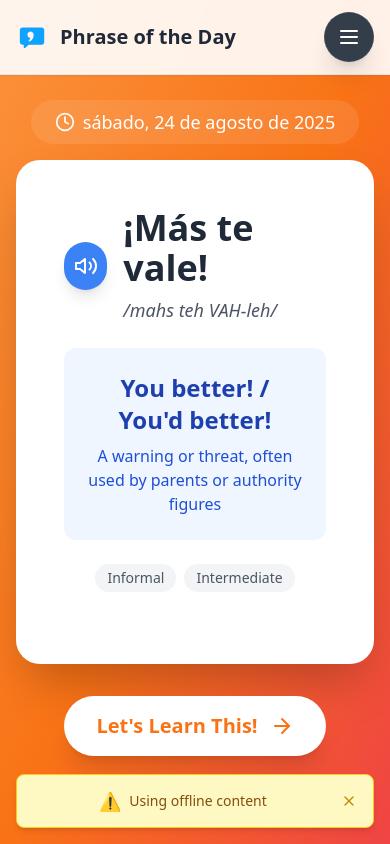
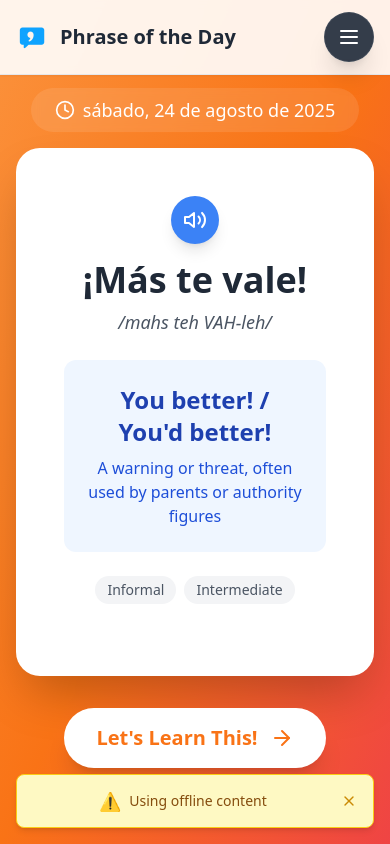
Before and after one commit to stellarmenus-steven/phrase-of-the-day-frontend, a React (Vite) app: page / in a window 390 px wide. Built offline with nearby package versions, Linux system fonts and the light colour scheme; no server answers.

Commit message:
working on styling

```diff
--- a/src/pages/HomePage.tsx
+++ b/src/pages/HomePage.tsx
@@ -20,6 +20,7 @@ export const HomePage: React.FC<HomePageProps> = ({ phrase, onNext, error }) =>
     <div className="min-h-screen bg-gradient-to-br from-orange-400 via-orange-500 to-red-500 flex items-center justify-center p-4 pt-20">
       {/* Show error message only on home page if API call failed */}
       {error && showError && (
+
         <div className="fixed bottom-4 left-4 right-4 z-30 max-w-md mx-auto">
           <div className="bg-yellow-100 border border-yellow-400 text-yellow-800 px-4 py-3 rounded-lg shadow-md">
             <div className="flex items-center justify-between">
@@ -45,15 +46,15 @@ export const HomePage: React.FC<HomePageProps> = ({ phrase, onNext, error }) =>
         </div>
 
         <div className="bg-white rounded-3xl p-12 shadow-2xl mb-8 transform hover:scale-105 transition-all duration-300">
-          <div className="flex items-center justify-center mb-6">
-            <AudioButton
+        <div className="flex flex-col items-center text-center mb-6 md:flex-row md:items-center md:text-left">
+          <AudioButton
               text={phrase.phrase}
               isPlaying={isPlaying}
               onPlay={playText}
               size="lg"
-              className="mr-4"
+              className="mb-4 md:mb-0 md:mr-4"
             />
-            <div className="text-left">
+            <div>
               <h1 className="text-4xl md:text-5xl font-bold text-gray-800 mb-2">
                 {phrase.phrase}
               </h1>
```
